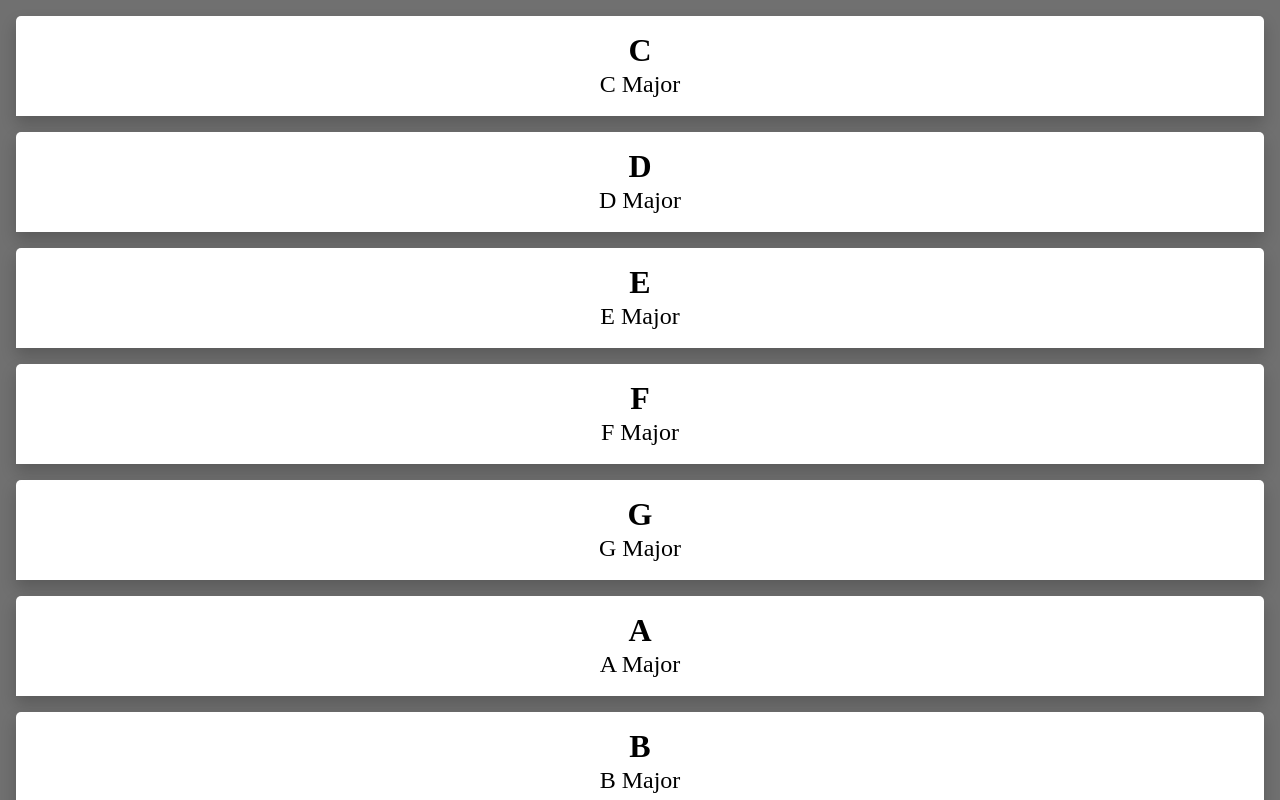
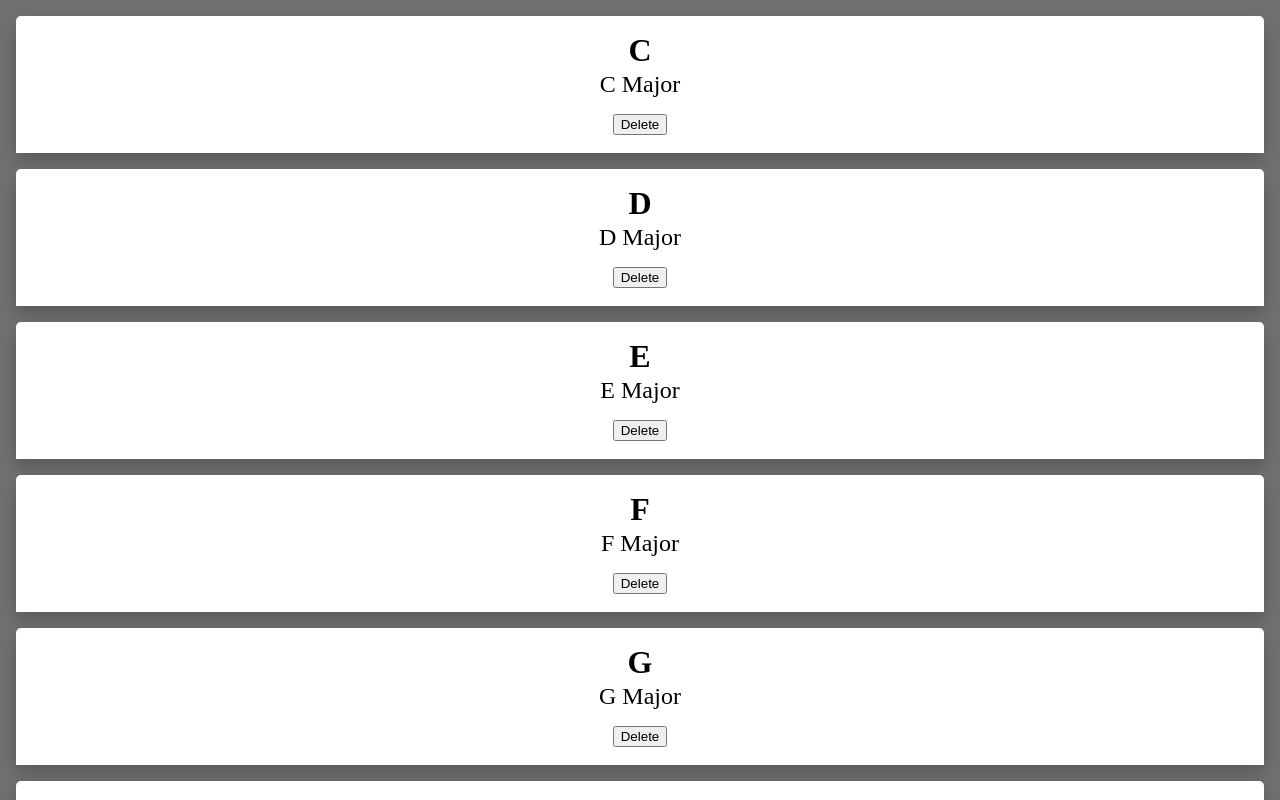
Before and after one commit to charlesmorrisjr/chord-suggestions, a React (Create React App) app: page / in a window 1280 px wide. Shown: the top 800 px of the page. Built offline with nearby package versions, Linux system fonts and the light colour scheme.

Commit message:
Added card delete button and functionality

```diff
--- a/src/App.js
+++ b/src/App.js
@@ -1,24 +1,43 @@
 import './App.css';
 import './Card.css';
+import { useState } from 'react';
 
-const cards = ['C', 'D', 'E', 'F', 'G', 'A', 'B'];
-
-function Card({ note }) {
+function Card({ note, onDelete, id }) {
   return (
     <div class="card">
       {note}
       <div class="container">
         {note} Major
       </div>
+      <button onClick={() => onDelete(id)}>Delete</button>
     </div>
   );
 }
 
 function ShowCards() {
+  const [cards, setCards] = useState([
+    { id: 1, note: 'C' },
+    { id: 2, note: 'D' },
+    { id: 3, note: 'E' },
+    { id: 4, note: 'F' },
+    { id: 5, note: 'G' },
+    { id: 6, note: 'A' },
+    { id: 7, note: 'B' }
+  ]);
+
+  function handleDelete(cardId) {
+    setCards(cards.filter(card => card.id !== cardId));
+  }
+
   return (
     <div>
-      {cards.map((card, index) => (
-        <Card key={index} note={card} />
+      {cards.map((card) => (
+        <Card
+          key={card.id}
+          id={card.id}
+          note={card.note}
+          onDelete={handleDelete}
+        />
       ))}
     </div>
   );
```
